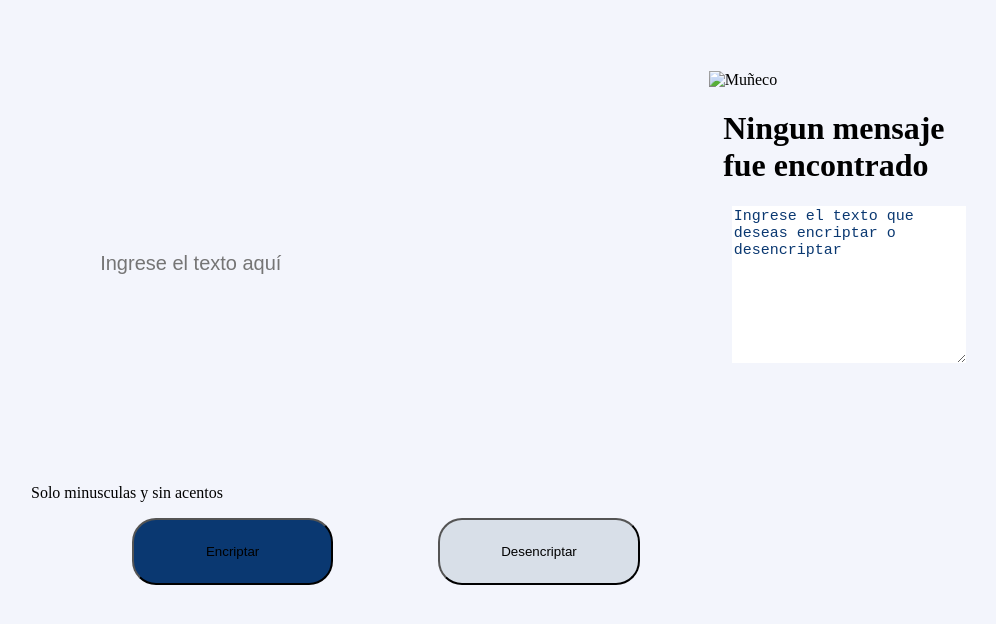
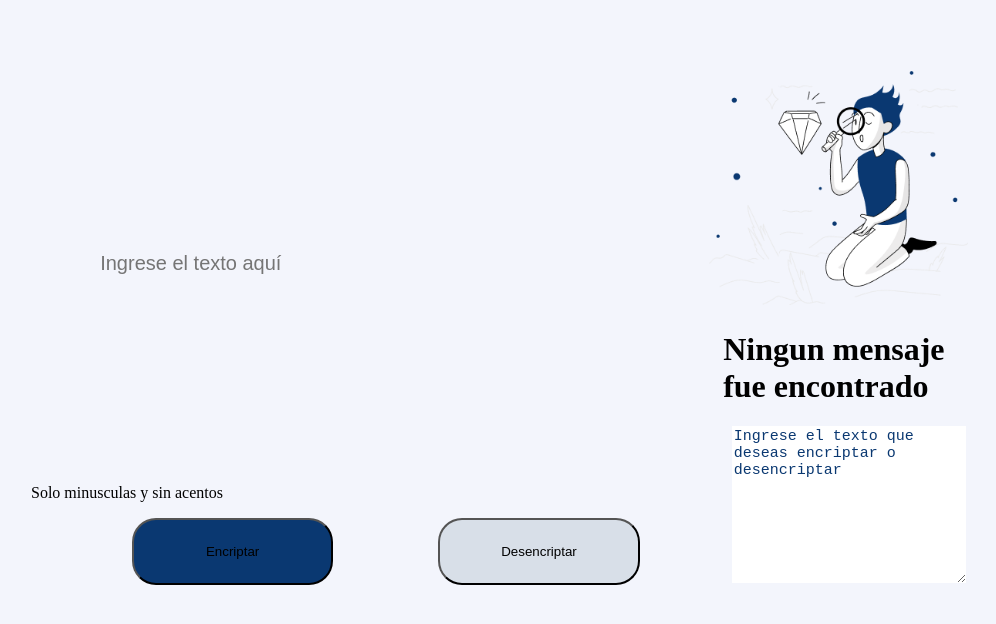
Before and after one commit to JuanBarboza92/challenge-oracle-decoder, a plain HTML site: page index.html in a window 1280 px wide. Shown: the part 66-690 px from the top of the page, without its empty margins (129-1125 px from the left). Drawn offline with Linux system fonts and the light colour scheme; the site is published under a folder, as on GitHub Pages, so addresses that start at the root find nothing.

Commit message:
Update index.html

```diff
--- a/index.html
+++ b/index.html
@@ -20,7 +20,7 @@
         </div>
 
         <div class="right">
-            <img src="/img/Muñeco.png" alt="Muñeco" id="imagen-derecha">
+            <img src="./img/Muñeco.png" alt="Muñeco" id="imagen-derecha">
             <h1 id="texto">Ningun mensaje fue encontrado</h1>
             <textarea id="texto2" rows="9">Ingrese el texto que deseas encriptar o desencriptar</textarea>
             <button  id="copiar" type="button" name="button" onclick="copy()">¡Copiar!</button>
```
